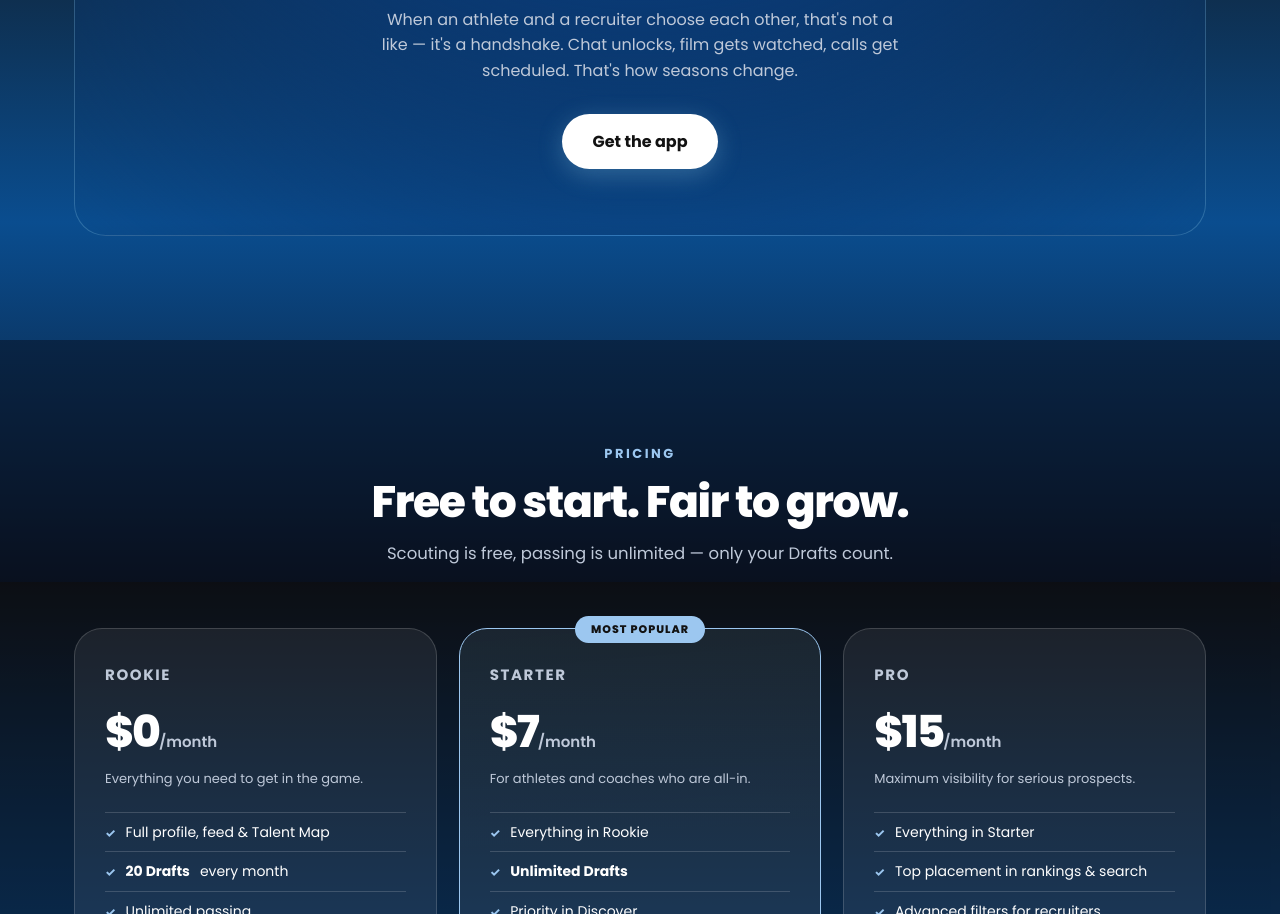
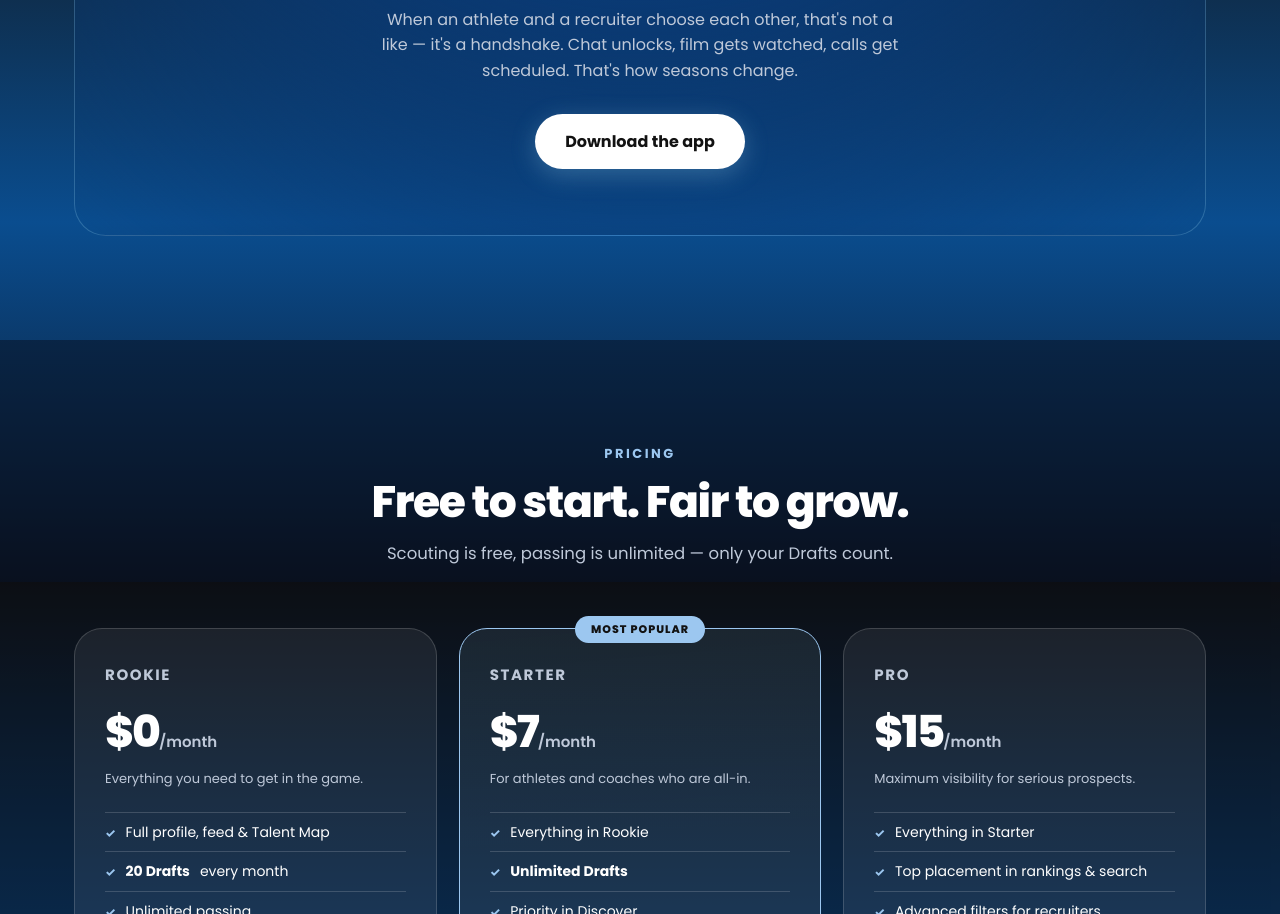
Before and after one commit to ProgixDev/getdraft, a website: page landing/index.html in a window 1280 px wide. Shown: the part 5818-6732 px from the top of the page. Drawn offline with Linux system fonts and the light colour scheme.

Commit message:
chore(landing): mirror 'Download the app' CTA change
Co-Authored-By: Claude Opus 4.8 (1M context) <noreply@anthropic.com>

```diff
--- a/landing/index.html
+++ b/landing/index.html
@@ -852,7 +852,7 @@ footer{border-top:1px solid var(--line); padding:44px 0 40px; background:var(--b
       <h2>It's a Draft!</h2>
       <p>When an athlete and a recruiter choose each other, that's not a like — it's a handshake.
          Chat unlocks, film gets watched, calls get scheduled. That's how seasons change.</p>
-      <a class="btn big" href="#download">Get the app</a>
+      <a class="btn big" href="#download">Download the app</a>
     </div>
   </div>
 </section>
```
